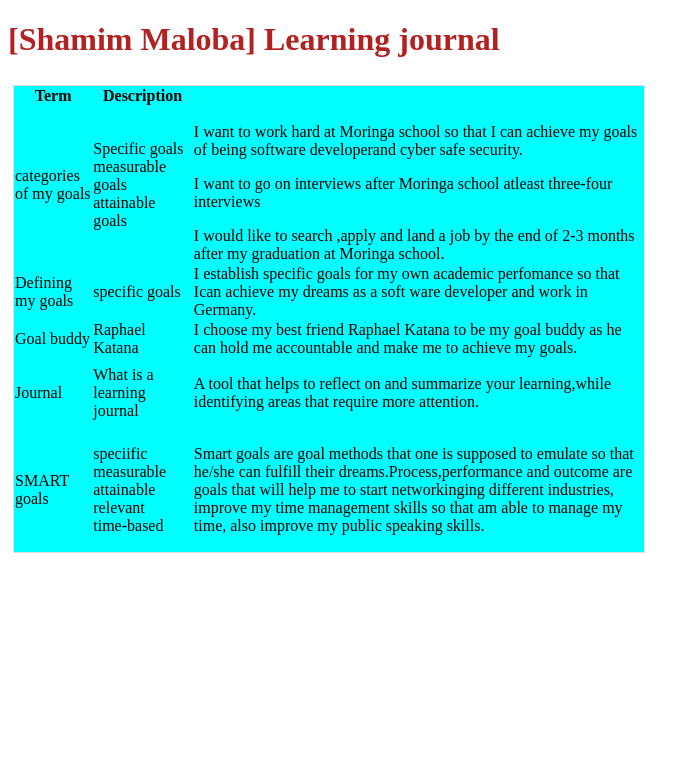
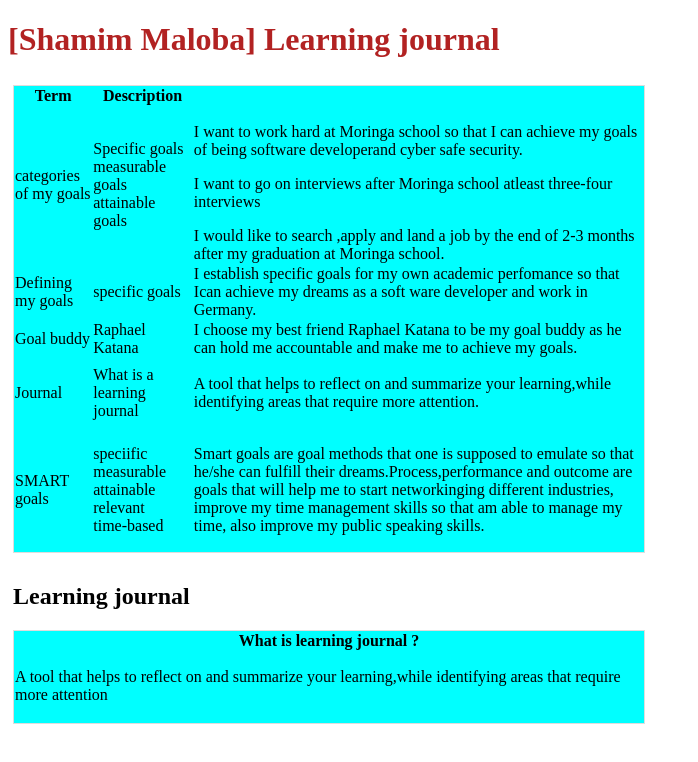
Before and after one commit to Shamim2019/learning-journal, a plain HTML site: page index.html in a window 1280 px wide. Shown: the whole page, without its empty margins (0-698 px from the left). Drawn offline with Linux system fonts and the light colour scheme.

Commit message:
added h2 on the body

```diff
--- a/index.html
+++ b/index.html
@@ -100,5 +100,18 @@
                   </table>
                   </div>
                  </div>
+                 <div class="column">
+                     <h2>Learning journal</h2>
+                     <table>
+                         <th>What is  learning journal ?</th>
+                         <tr>
+                             <td>
+                         <p> A tool that helps to reflect on and summarize your
+                            learning,while identifying areas that require more attention </p></td>
+                        </tr>
+                        <th></th>
+                     </table>
+                 </div>
+
 </body>
 </html>
```
Lines whose indentation alone changed are shown as unchanged.
